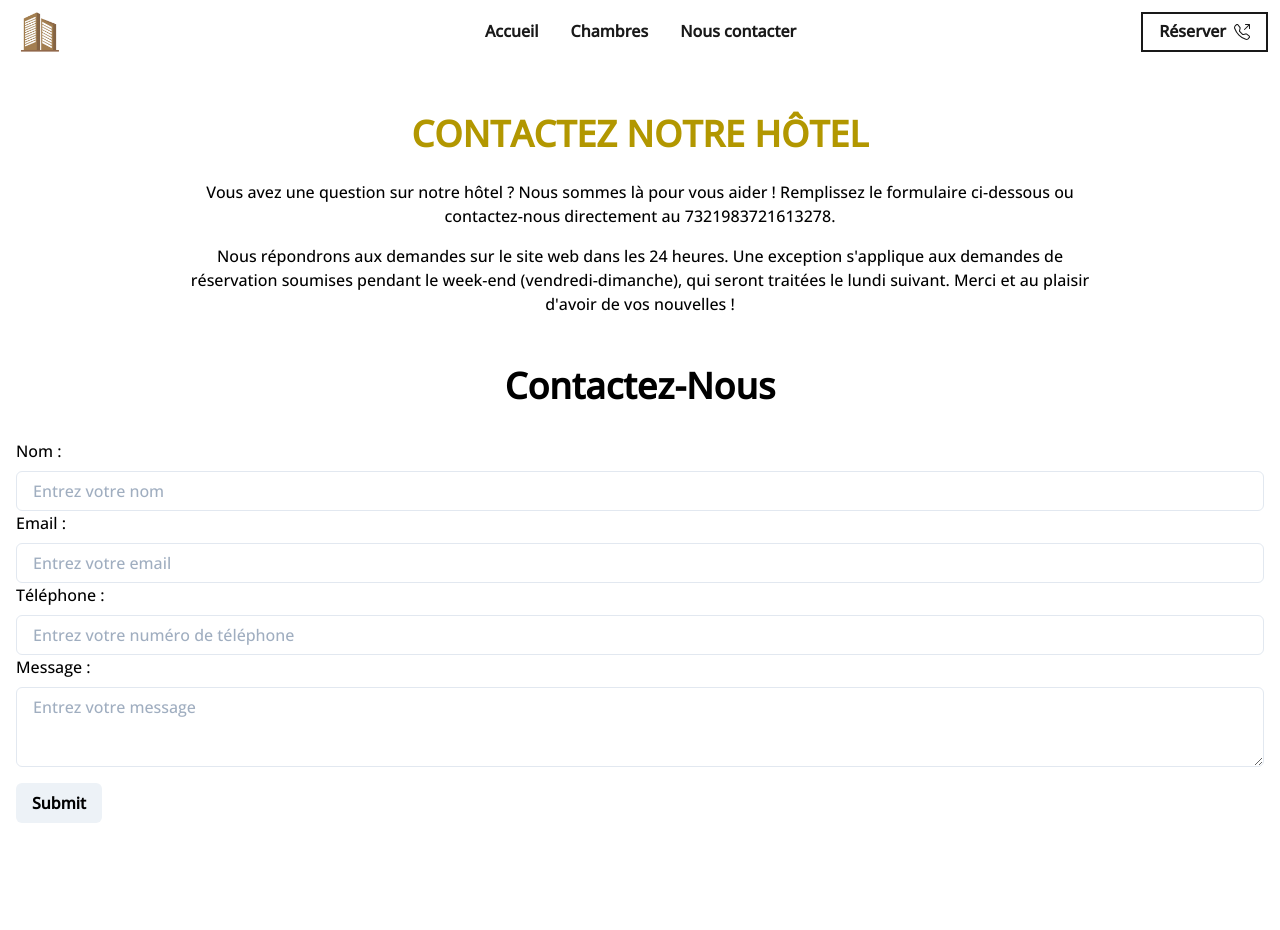
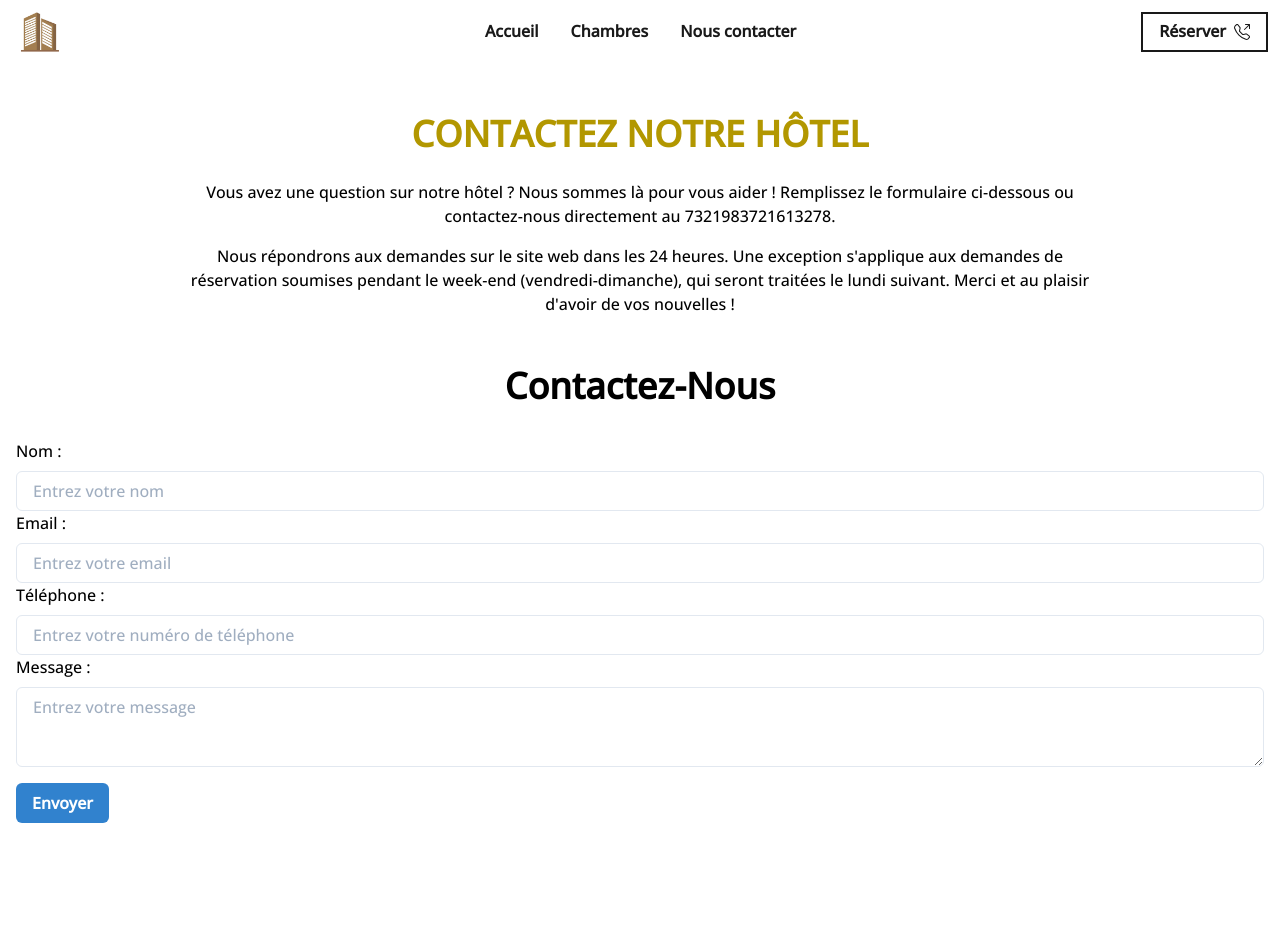
Before and after one commit to nemo256/hotel, a Next.js app: page /nous-contacter in a window 1280 px wide. Shown: the top 930 px of the page. Built offline with nearby package versions, Linux system fonts and the light colour scheme.

Commit message:
Update Element.js

```diff
--- a/src/components/nous-contacter/Element.js
+++ b/src/components/nous-contacter/Element.js
@@ -38,7 +38,8 @@ export default function Element() {
           <Textarea type='textarea' placeholder='Entrez votre message' />
         </FormControl>
 
-        <Button variantColor="blue" type="submit" mt={4}>Submit</Button>
+     <Button  variantColor="blue" type="submit" colorScheme='blue' mt={4} >Envoyer</Button>
+
 
       </form>
     </Box>
```
